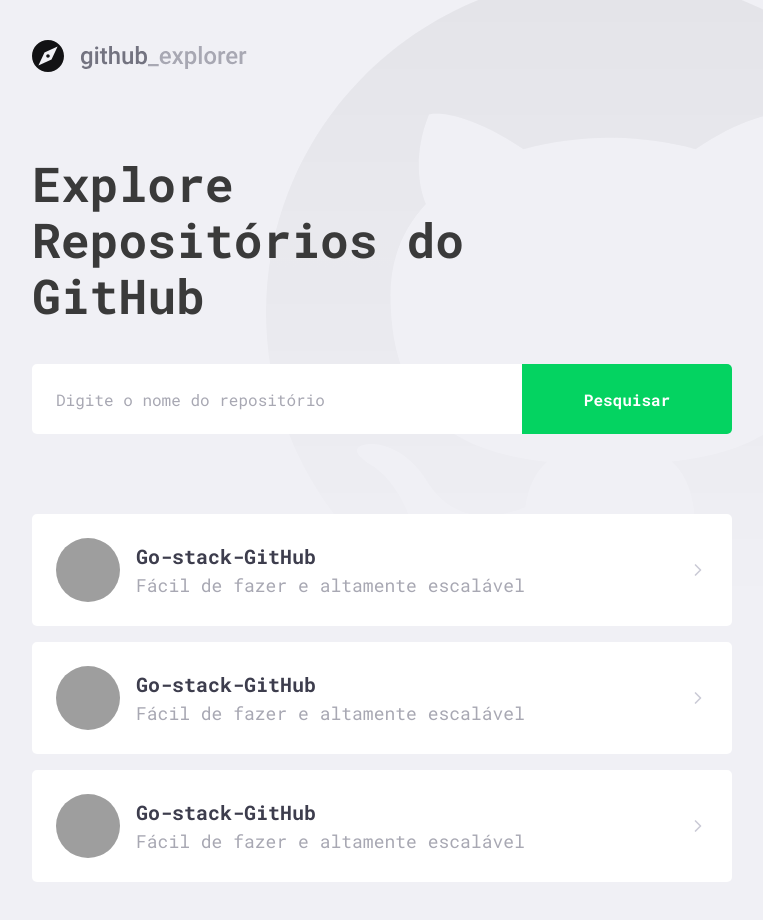
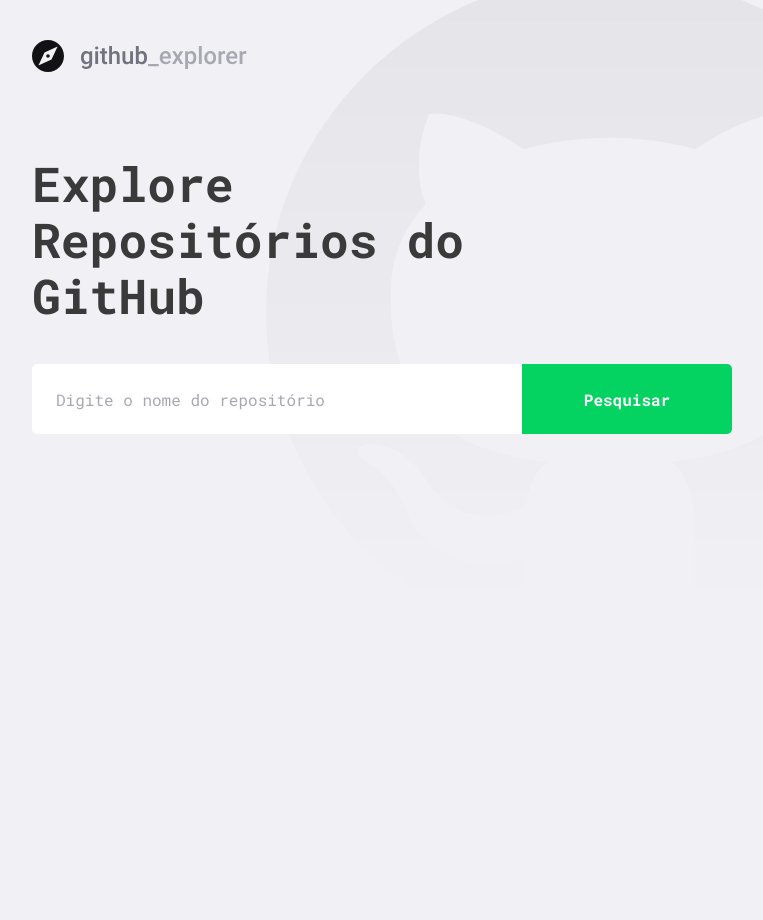
Before and after one commit to marcusfonte18/GitHub-Explorer, a React (Create React App) app: page / in a window 1280 px wide. Shown: the whole page, without its empty margins (148-911 px from the left). After the commit the page ends 800 px from the top, so only its background shows below. Built offline with nearby package versions, Linux system fonts and the light colour scheme; grey boxes are pictures that could not be loaded.

Commit message:
Conectando com a API do GitHub

```diff
--- a/package.json
+++ b/package.json
@@ -10,6 +10,7 @@
     "@types/node": "^12.0.0",
     "@types/react": "^17.0.0",
     "@types/react-dom": "^17.0.0",
+    "axios": "^0.21.1",
     "polished": "^4.1.3",
     "react": "^17.0.2",
     "react-dom": "^17.0.2",
--- a/src/pages/Dashboard/index.tsx
+++ b/src/pages/Dashboard/index.tsx
@@ -1,56 +1,66 @@
-import React from 'react';
+import React, { useState, FormEvent } from 'react';
 import { FiChevronRight } from 'react-icons/fi';
 import Title, { Form, Repositories } from './styles';
 
+import api from '../../services/api';
+
 import logoGitHub from '../../assets/img/logo.svg';
 
-const Dashboard: React.FC = () => (
+interface Repository {
+  full_name: string;
+  description: string;
+  owner: {
+    login: string;
+    avatar_url: string;
+  };
+}
+
+const Dashboard: React.FC = () => {
+  const [newRepo, setNewRepo] = useState('');
+  const [repositories, setRepositories] = useState<Repository[]>([]);
+  async function handleAddRepository(event: FormEvent) {
+    event.preventDefault();
+
+    const response = await api.get<Repository>(`repos/${newRepo}`);
+
+    const repository = response.data;
+
+    console.log(response.data);
+
+    setRepositories([...repositories, repository]);
+    setNewRepo('');
+  }
+
+  return (
     <>
       <img src={logoGitHub} alt="GitHub Explorer" />
       <Title>Explore Repositórios do GitHub</Title>
-    <Form>
-      <input placeholder="Digite o nome do repositório" />
+      <Form onSubmit={handleAddRepository}>
+        <input
+          value={newRepo}
+          onChange={e => setNewRepo(e.target.value)}
+          placeholder="Digite o nome do repositório"
+        />
         <button type="submit">Pesquisar</button>
       </Form>
       <Repositories>
-      <a href="teste">
+        {repositories.map(repository => (
+          <a key={repository.full_name} href="teste">
             <img
-          src="https://avatars.githubusercontent.com/u/65238795?v=4"
-          alt="Marcus"
+              src={repository.owner.avatar_url}
+              alt={repository.owner.login}
             />
             <div>
-          <strong>Go-stack-GitHub</strong>
-          <p>Fácil de fazer e altamente escalável</p>
+              <strong>{repository.full_name}</strong>
+              <p>{repository.description}</p>
             </div>
 
             <FiChevronRight size={20} />
           </a>
-      <a href="teste">
-        <img
-          src="https://avatars.githubusercontent.com/u/65238795?v=4"
-          alt="Marcus"
-        />
-        <div>
-          <strong>Go-stack-GitHub</strong>
-          <p>Fácil de fazer e altamente escalável</p>
-        </div>
-
-        <FiChevronRight size={20} />
-      </a>
-      <a href="teste">
-        <img
-          src="https://avatars.githubusercontent.com/u/65238795?v=4"
-          alt="Marcus"
-        />
-        <div>
-          <strong>Go-stack-GitHub</strong>
-          <p>Fácil de fazer e altamente escalável</p>
-        </div>
-
-        <FiChevronRight size={20} />
-      </a>
+        ))}
       </Repositories>
     </>
   );
+};
 
 export default Dashboard;
--- a/src/pages/Dashboard/styles.ts
+++ b/src/pages/Dashboard/styles.ts
@@ -15,7 +15,6 @@
 export const Form = styled.form`
   margin-top: 40px;
   max-width: 700px;
-
   display: flex;
 
   input {
@@ -78,7 +77,8 @@
     }
 
     div {
-      margin-left: 16px;
+      margin: 0 16px;
+      flex: 1;
 
       strong {
         font-size: 20px;
--- /dev/null
+++ b/src/services/api.ts
@@ -0,0 +1,7 @@
+import axios from 'axios';
+
+const api = axios.create({
+  baseURL: 'https://api.github.com',
+});
+
+export default api;
```
Also changed, not shown: .eslintrc.json, 1 other file (tests, documents, lock files or other folders). Lines whose indentation alone changed are shown as unchanged.
